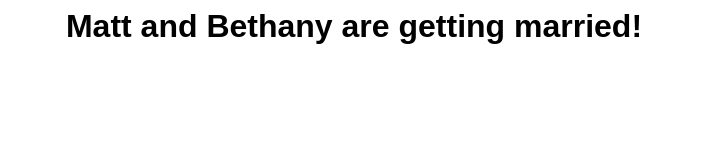
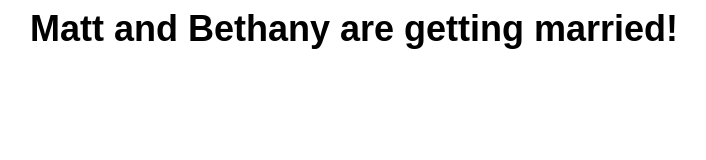
Before and after one commit to mattfurtado/mattandbethanyswedding, a plain HTML site: page index.html in a window 1280 px wide. Shown: the whole page, without its empty margins (286-992 px from the left). Drawn offline with nearby package versions, Linux system fonts and the light colour scheme.

Commit message:
font sizes

```diff
--- a/index.html
+++ b/index.html
@@ -5,11 +5,15 @@
     <script type="text/javascript" src="//use.typekit.net/ntd8hsm.js"></script>
     <script type="text/javascript">try{Typekit.load();}catch(e){}</script>
     <style type="text/css">
+      html {
+        font-size: 62.5%;
+      }
       body {
         text-align: center;
       }
       h1 {
         font-family: "giddyup-std-1","giddyup-std-2",sans-serif;
+        font-size: 3.6rem;
       }
     </style>
   </head>
```
